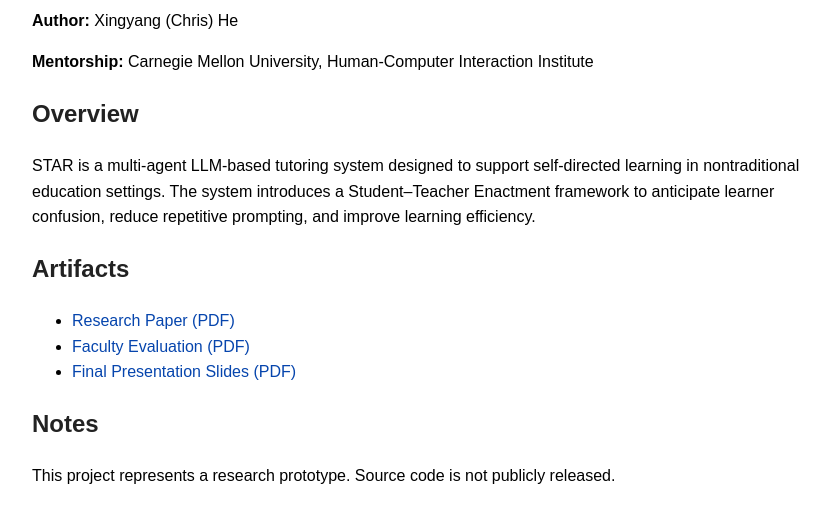
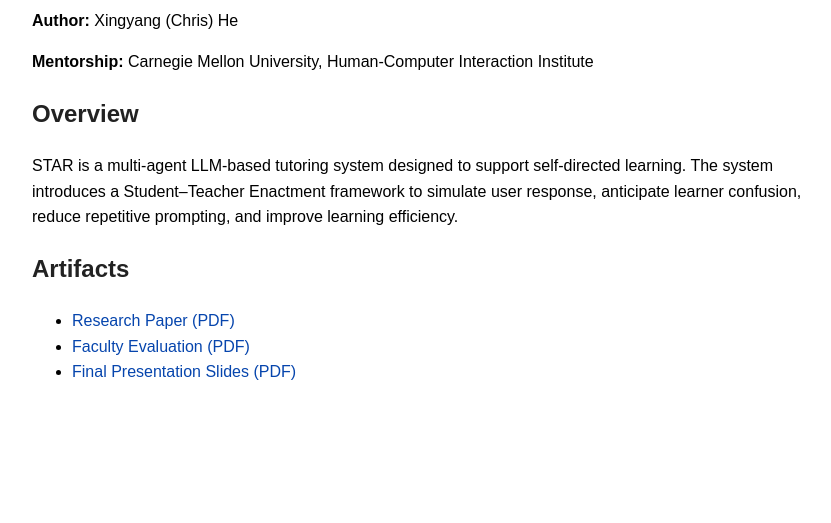
Before and after one commit to LavetteSinsora/star.github.io, a plain HTML site: page index.html in a window 1280 px wide. Shown: the part 125-648 px from the top of the page, without its empty margins (208-1039 px from the left). Drawn offline with Linux system fonts and the light colour scheme.

Commit message:
Revise project overview and remove notes section
Removed notes section about project prototype and source code.

```diff
--- a/index.html
+++ b/index.html
@@ -18,9 +18,8 @@
 
 <h2>Overview</h2>
 <p>
-STAR is a multi-agent LLM-based tutoring system designed to support self-directed learning in
-nontraditional education settings. The system introduces a Student–Teacher Enactment framework
-to anticipate learner confusion, reduce repetitive prompting, and improve learning efficiency.
+STAR is a multi-agent LLM-based tutoring system designed to support self-directed learning. The system introduces a Student–Teacher Enactment framework
+to simulate user response, anticipate learner confusion, reduce repetitive prompting, and improve learning efficiency.
 </p>
 
 <h2>Artifacts</h2>
@@ -30,10 +29,5 @@
   <li><a href="slides.pdf">Final Presentation Slides (PDF)</a></li>
 </ul>
 
-<h2>Notes</h2>
-<p>
-This project represents a research prototype. Source code is not publicly released.
-</p>
-
 </body>
 </html>
```
